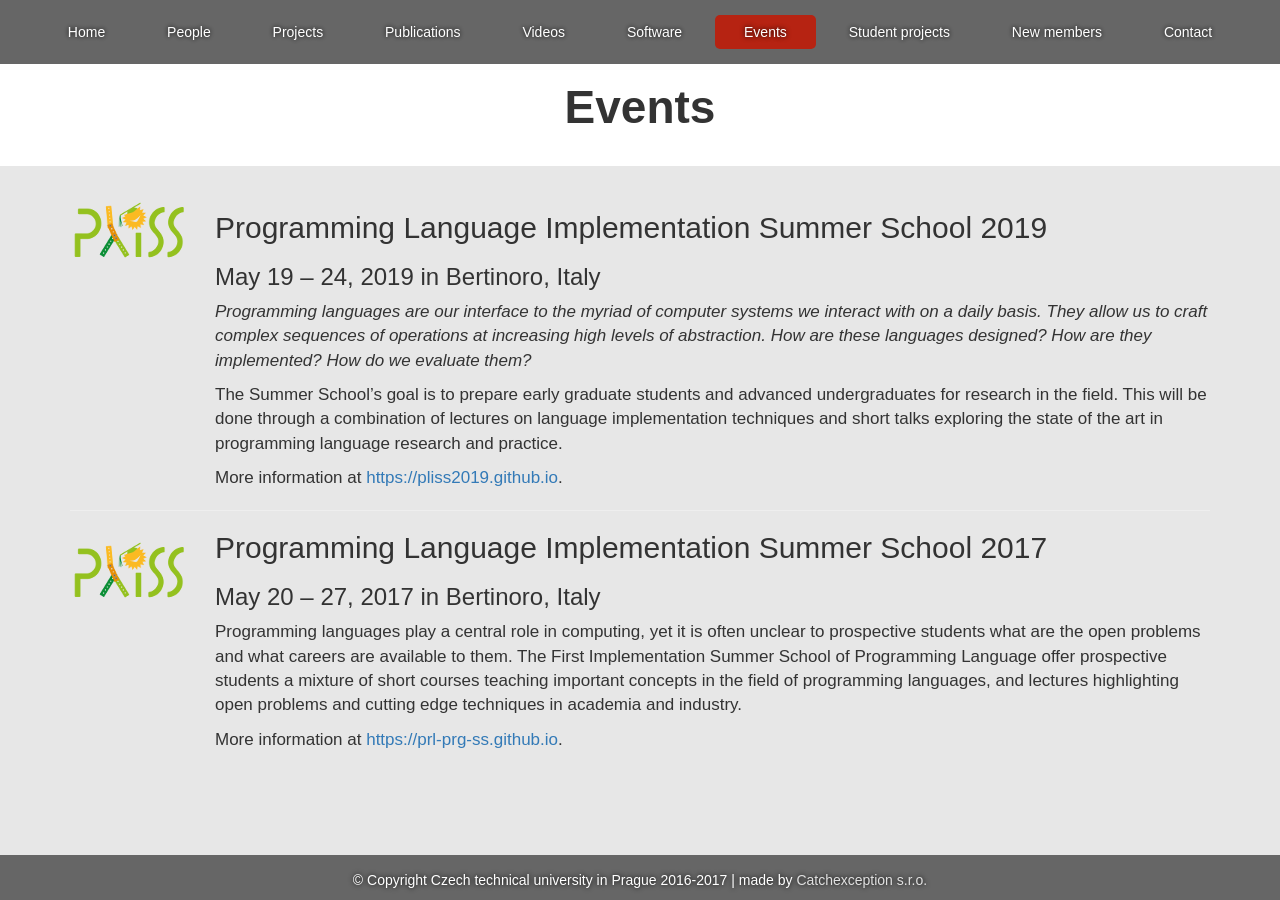
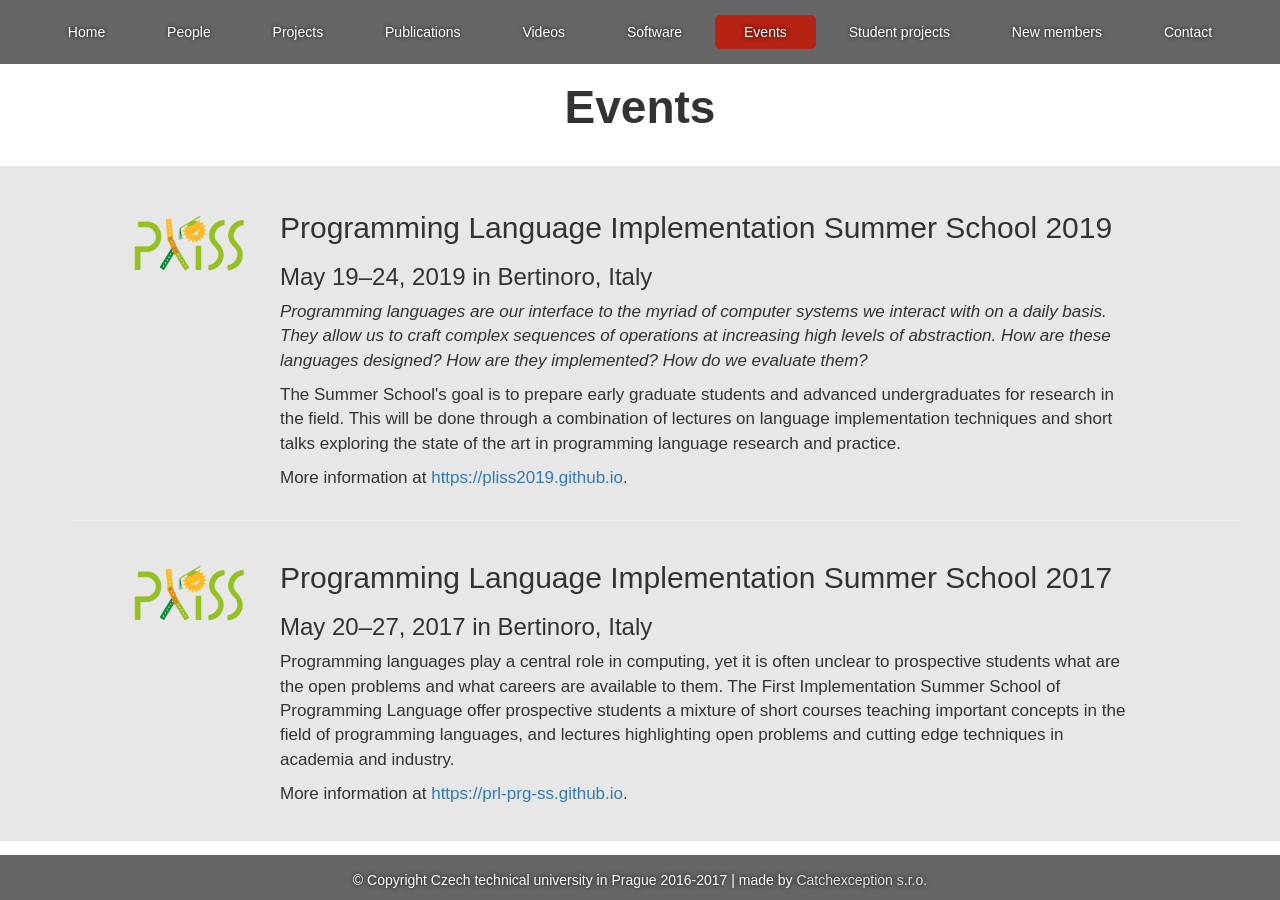
Before and after one commit to PRL-PRG/prl-prg.github.io, a Jekyll site: the page built from events.md, in a window 1280 px wide. Built offline with Jekyll 4.4.1, drawn with Linux system fonts in a browser that asks for light colours.

Commit message:
Better code for the event website.

```diff
--- a/events.md
+++ b/events.md
@@ -2,38 +2,64 @@
 layout: default
 title: Events
 ---
+<div class="container">
+    <div class="row">
+        <div class="col-sm-2 badge-container">
+            <img src="images/pliss-logo-small.png" alt="PLISS logo" style="margin-top:20px;"/>
+        </div>
 
+        <div class="col-sm-9">
 
-![PLISS logo](images/pliss-logo-small.png){:style="float: left;margin-right: 25px;margin-top: 7px; clear: right; overflow: auto; padding-bottom: 230px"}
+            <h2>Programming Language Implementation Summer School 2019</h2>
+            <h3>May 19–24, 2019 in Bertinoro, Italy</h3>
 
-## Programming Language Implementation Summer School 2019
-### May 19 -- 24, 2019 in Bertinoro, Italy
+            <p>
+            <i>Programming languages are our interface to the myriad of computer systems we
+            interact with on a daily basis. They allow us to craft complex sequences of
+            operations at increasing high levels of abstraction. How are these languages
+            designed? How are they implemented? How do we evaluate them?</i>
+            </p>
 
-*Programming languages are our interface to the myriad of computer systems we
-interact with on a daily basis. They allow us to craft complex sequences of
-operations at increasing high levels of abstraction. How are these languages
-designed? How are they implemented? How do we evaluate them?*
+            <p>
+            The Summer School's goal is to prepare early graduate students and advanced
+            undergraduates for research in the field. This will be done through a
+            combination of lectures on language implementation techniques and short talks
+            exploring the state of the art in programming language research and practice.
+            </p>
 
-The Summer School's goal is to prepare early graduate students and advanced
-undergraduates for research in the field. This will be done through a
-combination of lectures on language implementation techniques and short talks
-exploring the state of the art in programming language research and practice.
+            <p>
+            More information at <a href="https://pliss2019.github.io">https://pliss2019.github.io</a>.
+            </p>
 
-More information at [https://pliss2019.github.io](https://pliss2019.github.io).
+        </div>
 
-<hr/>
+    </div>
 
-![PLISS logo](images/pliss-logo-small.png){:style="float: left;margin-right: 25px;margin-top: 7px; clear: right; overflow: auto; padding-bottom: 230px"}
+    <div class="row">
+        <hr/>
+    </div>
 
-## Programming Language Implementation Summer School 2017
-### May 20 -- 27, 2017 in Bertinoro, Italy
+    <div class="row">
+        <div class="col-sm-2 badge-container">
+            <img src="images/pliss-logo-small.png" alt="PLISS logo" style="margin-top:20px;"/>
+        </div>
 
+        <div class="col-sm-9">
 
-Programming languages play a central role in computing, yet it is often unclear
-to prospective students what are the open problems and what careers are
-available to them. The First Implementation Summer School of Programming
-Language offer prospective students a mixture of short courses teaching
-important concepts in the field of programming languages, and lectures
-highlighting open problems and cutting edge techniques in academia and industry.
+            <h2>Programming Language Implementation Summer School 2017</h2>
+            <h3>May 20–27, 2017 in Bertinoro, Italy</h3>
 
-More information at [https://prl-prg-ss.github.io](https://prl-prg-ss.github.io).
+            <p>
+            Programming languages play a central role in computing, yet it is often unclear
+            to prospective students what are the open problems and what careers are
+            available to them. The First Implementation Summer School of Programming
+            Language offer prospective students a mixture of short courses teaching
+            important concepts in the field of programming languages, and lectures
+            highlighting open problems and cutting edge techniques in academia and industry.
+            </p>
+
+            <p>
+            More information at <a href="https://prl-prg-ss.github.io">https://prl-prg-ss.github.io</a>.
+            </p>
+
+</div>
```
